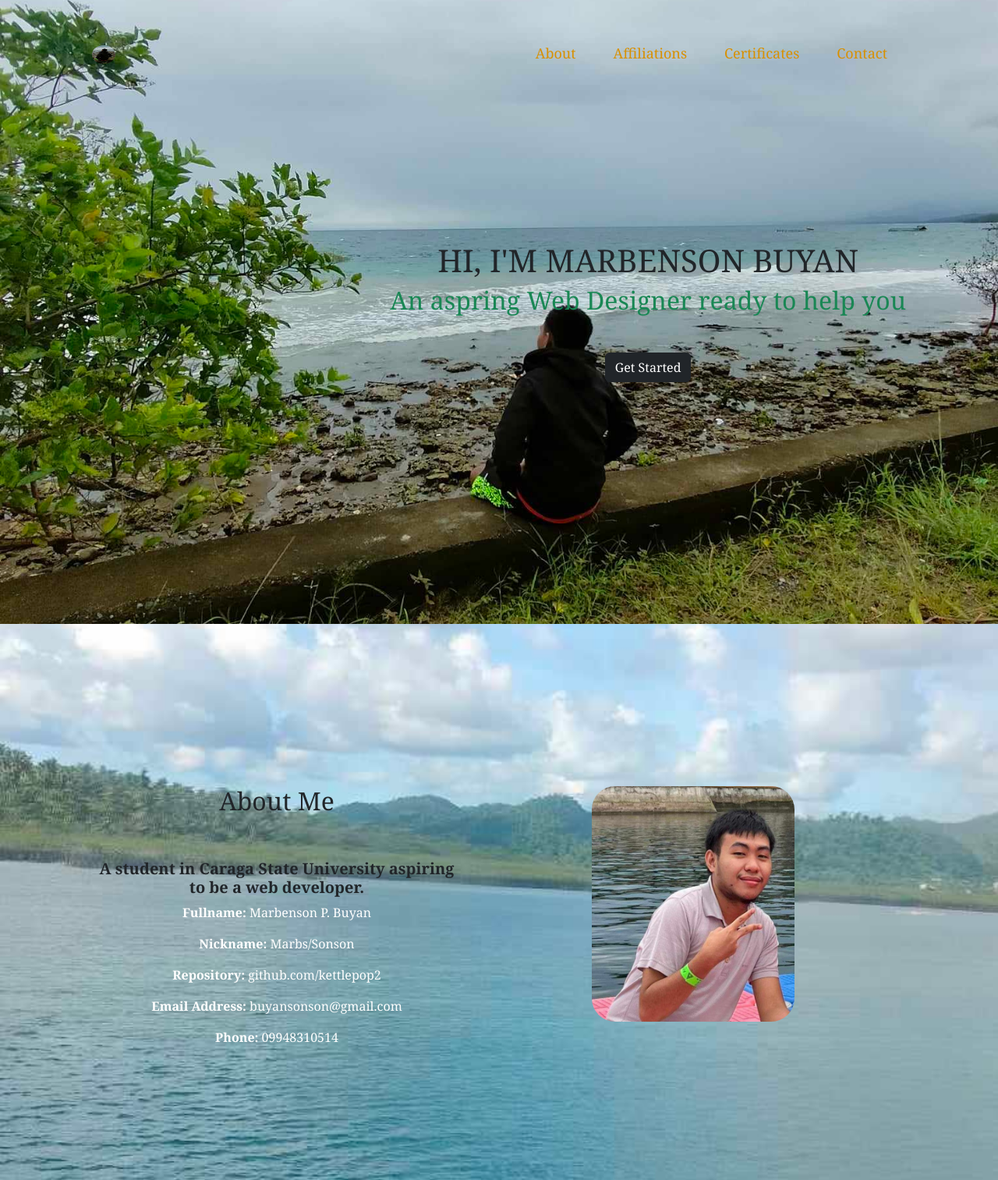
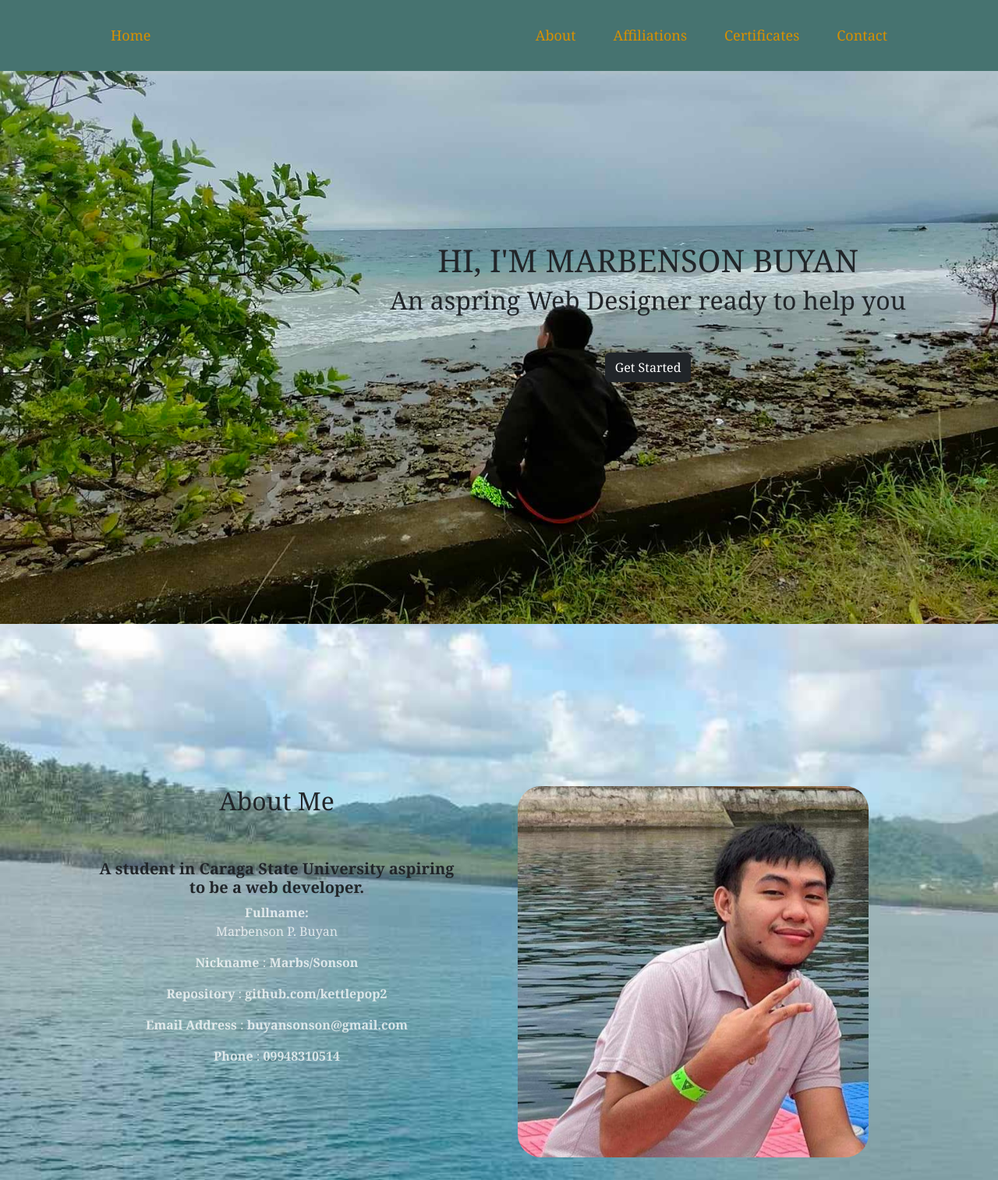
Before and after one commit to Kettlepop2/Kettlepop2.github.io, a plain HTML site: page index.html in a window 1280 px wide. Shown: the top 1513 px of the page at 78% size. Drawn offline with Linux system fonts and the light colour scheme.

Commit message:
first commit

```diff
--- a/css/style.css
+++ b/css/style.css
@@ -5,8 +5,8 @@ body {
 }
 
 
-.nav {
-    background-color: transparent;
+#navbar {
+    background-color: #467370;
     outline: none;
 }
 
@@ -73,14 +73,14 @@ body {
     }
 
     .about-section p {
-        color: white;
+        color: rgba(255, 255, 255, 0.74);
     }
 
 
     .img-fluid-1 {
         float: center;
-        width: 55%;
-        height: 100%;
+        width: 95%;
+        height: 95%;
         border-radius: 30px;
     }
 }
@@ -100,7 +100,7 @@ body {
         text-align: left;
     }
 
-    .img-thumbnail {
+    .img-fluid {
         float: center;
         width: 90%;
         height: auto;
--- a/index.html
+++ b/index.html
@@ -32,18 +32,11 @@
         </button>
 
         <div class="collapse navbar-collapse" id="navbarSupportedContent">
-          <a class="nav-brand py-5" href="#"
-            ><img
-              class="rounded-circle"
-              src="bootstrap/img/Small Icon.jpg"
-              alt="Logo"
-              width="30"
-              height="24"
-          /></a>
+          <a class="nav-link" href="#bg">Home</a>
 
           <ul class="navbar-nav ms-auto d-flex justify-content-between">
             <li class="nav-item">
-              <a class="nav-link active" href="#about">About</a>
+              <a class="nav-link" href="#about">About</a>
             </li>
             <li><a class="nav-link" href="#affiliations">Affiliations</a></li>
             <li><a class="nav-link" href="#certificates">Certificates</a></li>
@@ -55,14 +48,16 @@
       </div>
     </nav>
     <!-- Beginning-->
-    <header class="bg">
+    <header class="bg" id="bg">
       <div
         class="container px-4 px-lg-5 d-flex h-100 align-items-center justify-content-end"
       >
         <div class="d-flex justify-content-center">
           <div class="text-center">
-            <h1 class="mx-auto my-0 text-uppercase">Hi, I'm Marbenson Buyan</h1>
-            <h2 class="text-success mx-auto mt-2 mb-5">
+            <h1 class="mx-auto my-0 text-uppercase text-dark">
+              Hi, I'm Marbenson Buyan
+            </h1>
+            <h2 class="text-body mx-auto mt-2 mb-5">
               An aspring Web Designer ready to help you
             </h2>
             <a class="btn btn-dark text-white" href="#about">Get Started</a>
@@ -75,18 +70,29 @@
       <div class="container px-4 px-lg-5">
         <div class="row">
           <div class="col md-6">
-            <h2 class="text-dark=emphasis py-5">About Me</h2>
+            <h2 class="text-dark py-5">About Me</h2>
             <h5>
               <strong
                 >A student in Caraga State University aspiring to be a web
                 developer.</strong
               >
             </h5>
-            <p><strong>Fullname:</strong> Marbenson P. Buyan</p>
-            <p><strong>Nickname:</strong> Marbs/Sonson</p>
-            <p><strong>Repository:</strong> github.com/kettlepop2</p>
-            <p><strong>Email Address:</strong> buyansonson@gmail.com</p>
-            <p><strong>Phone:</strong> 09948310514</p>
+            <p>
+              <strong>Fullname:</strong><br />
+              Marbenson P. Buyan
+            </p>
+            <p><strong>Nickname</strong> :<strong> Marbs/Sonson</strong></p>
+            <p>
+              <strong>Repository</strong> :<strong>
+                github.com/kettlepop2</strong
+              >
+            </p>
+            <p>
+              <strong>Email Address</strong> :<strong>
+                buyansonson@gmail.com</strong
+              >
+            </p>
+            <p><strong>Phone</strong> :<strong> 09948310514</strong></p>
           </div>
           <div class="col py-5 px-lg-5">
             <img src="bootstrap/img/Aboutme.jpg" class="img-fluid-1" />
@@ -99,13 +105,15 @@
       <div class="container">
         <div class="row">
           <div class="col md-6">
-            <img src="/bootstrap/img/RCY.jpg" class="img-thumbnail" />
+            <img src="/bootstrap/img/RCY.jpg" class="img-fluid" />
           </div>
           <div class="col py-5 px-lg-5">
             <h4 class="text-danger"><strong>Red Cross Youth</strong></h4>
-            <p class="text-white text-primary-50 py-5">
-              In the year 2018-2019, I was one of the members of the red cross
-              youth organization in Father Saturnino Urios University.
+            <p class="text-danger-emphasis py-5">
+              <strong>
+                In the year 2018-2019, I was one of the members of the red cross
+                youth organization in Father Saturnino Urios University.</strong
+              >
             </p>
           </div>
         </div>
```
